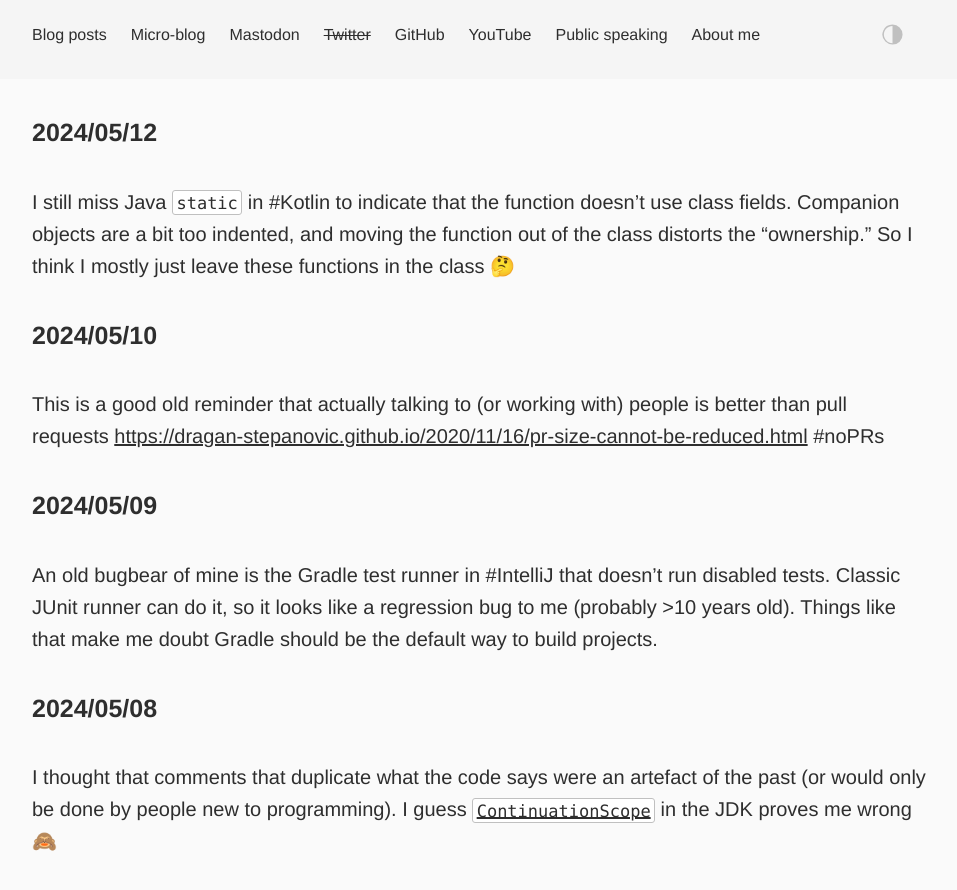
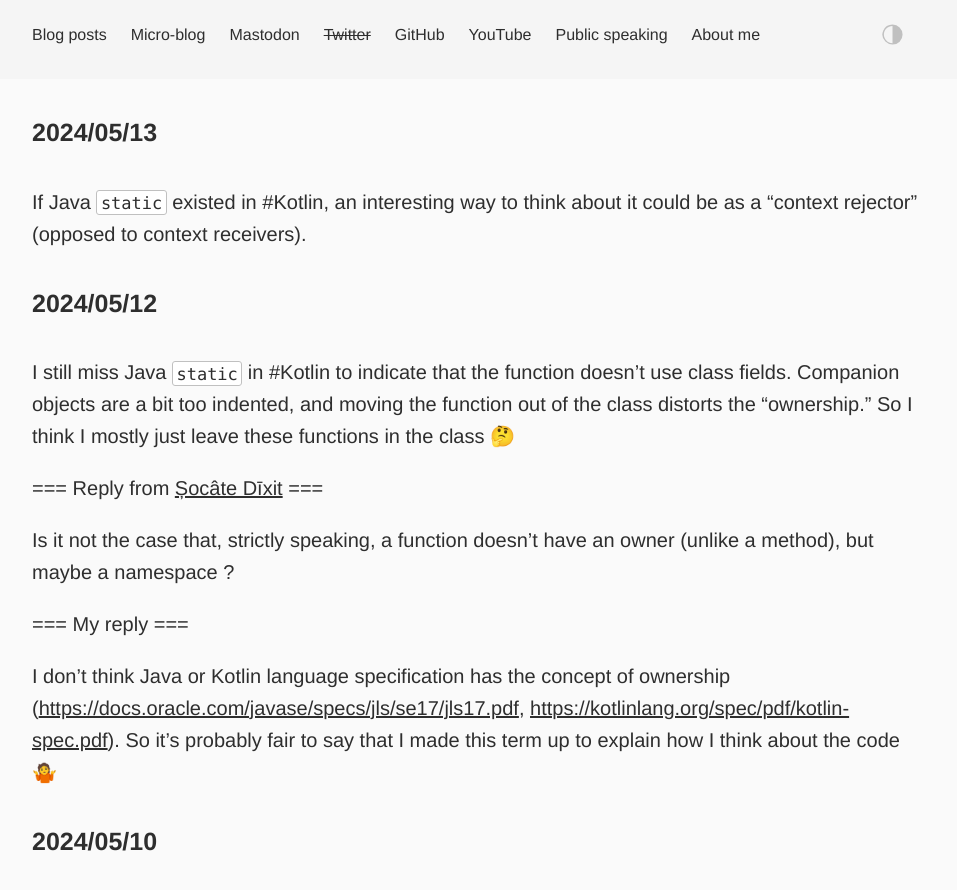
Before and after one commit to dkandalov/dkandalov.github.io, a Jekyll site: the page built from micro-blog.md, in a window 1280 px wide and 900 px high. Shown: the top 890 px of the window, without its empty margins (160-1117 px from the left). Built offline with Jekyll 4.4.1, drawn with Linux system fonts in a browser that asks for light colours.

Commit message:
updated micro-blog

```diff
--- a/micro-blog.md
+++ b/micro-blog.md
@@ -3,8 +3,19 @@ layout: post
 permalink: /micro-blog/
 ---
 
+#### 2024/05/13
+If Java `static` existed in #Kotlin, an interesting way to think about it could be as a "context rejector" (opposed to context receivers).
+
 #### 2024/05/12
 I still miss Java `static` in #Kotlin to indicate that the function doesn't use class fields. Companion objects are a bit too indented, and moving the function out of the class distorts the "ownership." So I think I mostly just leave these functions in the class 🤔
+
+=== Reply from [Șocâte Dīxit](https://twitter.com/SocateDixit) ===
+
+Is it not the case that, strictly speaking, a function doesn't have an owner (unlike a method), but maybe a namespace ?
+
+=== My reply ===
+
+I don't think Java or Kotlin language specification has the concept of ownership (<https://docs.oracle.com/javase/specs/jls/se17/jls17.pdf>, <https://kotlinlang.org/spec/pdf/kotlin-spec.pdf>). So it's probably fair to say that I made this term up to explain how I think about the code 🤷‍
 
 #### 2024/05/10
 This is a good old reminder that actually talking to (or working with) people is better than pull requests <https://dragan-stepanovic.github.io/2020/11/16/pr-size-cannot-be-reduced.html> #noPRs
```
